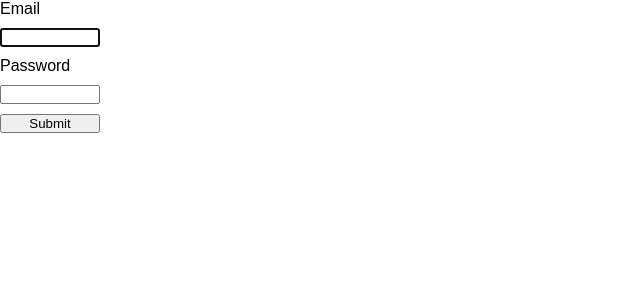
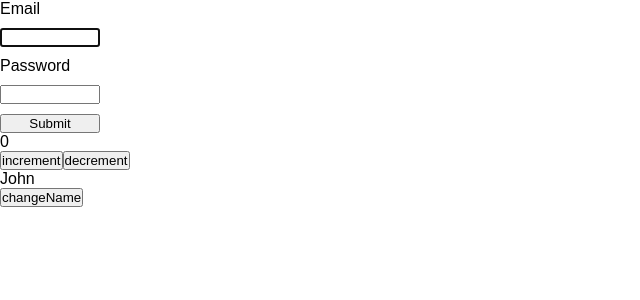
Before and after one commit to YehorHeiko/max-shop, a React (Vite) app: page / in a window 1280 px wide. Shown: the top 300 px of the page, without its empty margins (0-640 px from the left). Built offline with nearby package versions, Linux system fonts and the light colour scheme.

Commit message:
feat: implement counter functionality with useReducer in App component

```diff
--- a/src/App.tsx
+++ b/src/App.tsx
@@ -1,3 +1,4 @@
+import { useReducer } from "react";
 import "./App.scss";
 import InputField from "./components/InputField";
 import { useLoginForm } from "./hooks/useLoginForm";
@@ -8,6 +9,24 @@ interface FormData {
   password: string;
 }
 
+function reducer(state: { count: number; name: string }, action: any) {
+  console.log(state, "12");
+
+  switch (action.type) {
+    case "increment":
+      // console.log(state);
+      return { ...state, count: state.count + 1 };
+    case "decrement":
+      return { ...state, count: state.count - 1 };
+    case "changeName":
+      return { ...state, name: action.name };
+    default:
+      throw new Error();
+  }
+}
+
+const initialState = { count: 0, name: "John" };
+
 function App() {
   const {
     register,
@@ -15,6 +34,8 @@ function App() {
     formState: { errors, isSubmitting },
   } = useLoginForm();
   const onSubmit = (data: FormData) => console.log(data);
+
+  const [counter, dispatch] = useReducer(reducer, initialState);
 
   return (
     <>
@@ -42,6 +63,42 @@ function App() {
           {isSubmitting ? "...Loading" : "Submit"}
         </button>
       </form>
+
+      <div>
+        <div>{counter.count}</div>
+        <button
+          onClick={() =>
+            dispatch({
+              type: "increment",
+              name: "Max",
+            })
+          }
+        >
+          increment
+        </button>
+        <button
+          onClick={() =>
+            dispatch({
+              type: "decrement",
+              count: 2,
+            })
+          }
+        >
+          decrement
+        </button>
+
+        <div>{counter.name}</div>
+        <button
+          onClick={() =>
+            dispatch({
+              type: "changeName",
+              name: "Max",
+            })
+          }
+        >
+          changeName
+        </button>
+      </div>
     </>
   );
 }
```
